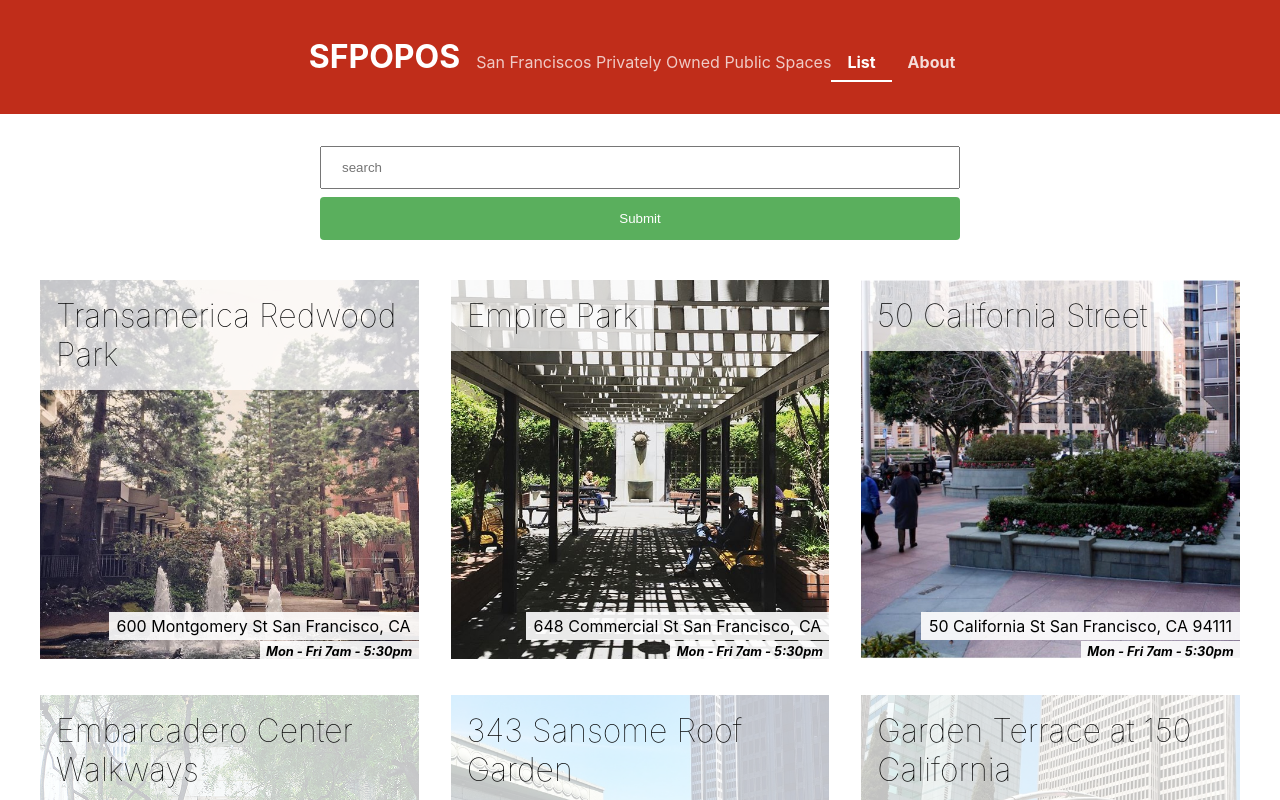
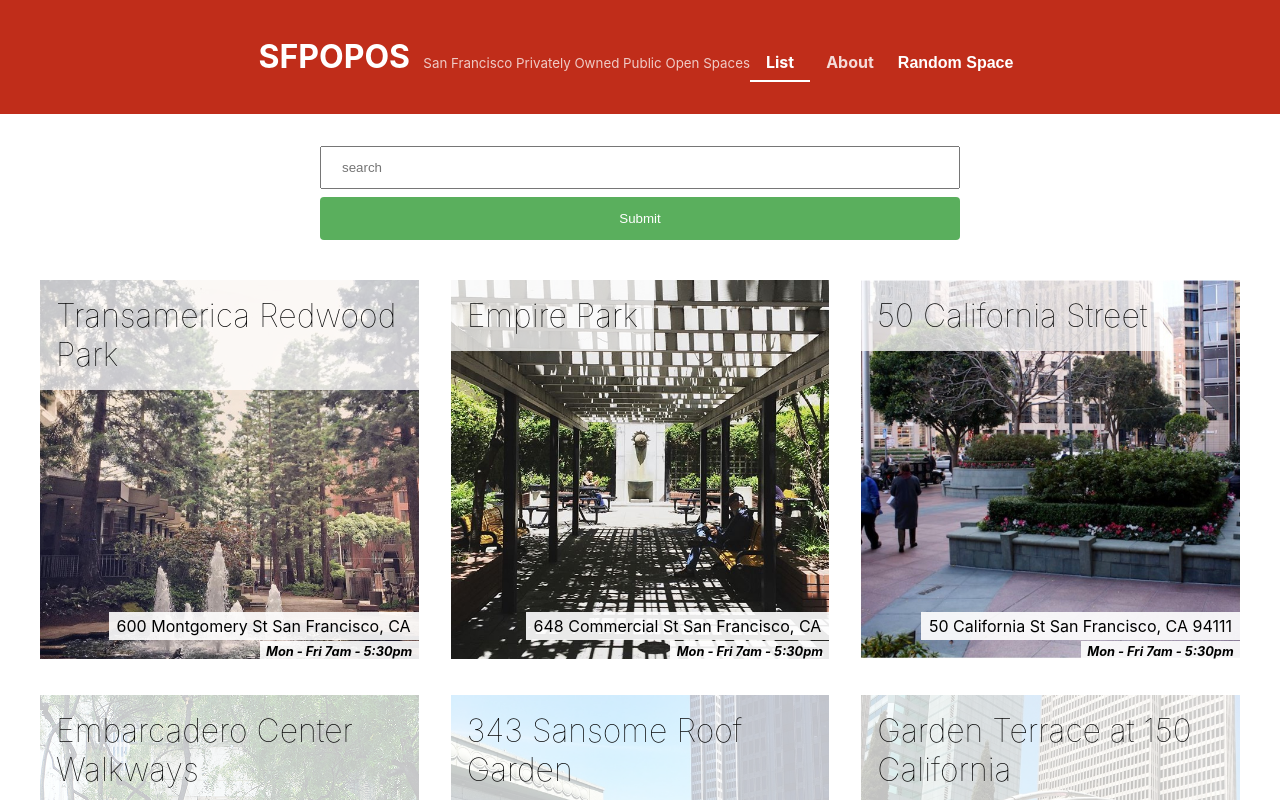
Before and after one commit to alexcrocha/ACS-2330-sfpopos-responsive, a React (Create React App) app: page / in a window 1280 px wide. Shown: the top 800 px of the page. Built offline with nearby package versions, Linux system fonts and the light colour scheme.

Commit message:
Add random space button

```diff
--- /dev/null
+++ b/src/components/RandomSpace/RandomSpace.css
@@ -0,0 +1,10 @@
+.RandomSpace-button {
+  background-color: rgb(192, 45, 26);
+  color: white;
+  font-size: 1em;
+  font-weight: bold;
+  padding: 8px ;
+  margin: 8px 0;
+  border: none;
+  cursor: pointer;
+}
--- /dev/null
+++ b/src/components/RandomSpace/RandomSpace.jsx
@@ -0,0 +1,23 @@
+/* eslint-disable import/no-extraneous-dependencies */
+import React from 'react';
+import { useNavigate } from 'react-router-dom';
+import './RandomSpace.css';
+import data from '../../sfpopos-data.json';
+
+function RandomSpace() {
+  const navigate = useNavigate();
+  return (
+    <button
+      type="button"
+      className="RandomSpace-button"
+      onClick={() => {
+        const id = Math.floor(Math.random() * data.length);
+        navigate(`/details/${id}`);
+      }}
+    >
+      Random Space
+    </button>
+  );
+}
+
+export default RandomSpace;
--- a/src/components/Title/Title.jsx
+++ b/src/components/Title/Title.jsx
@@ -1,13 +1,14 @@
 /* eslint-disable import/no-extraneous-dependencies */
 import React from 'react';
 import { NavLink } from 'react-router-dom';
+import RandomSpace from '../RandomSpace/RandomSpace';
 import './Title.css';
 
 function Title() {
   return (
     <div className="Title">
       <h1>SFPOPOS</h1>
-      <div className="Title-Subtitle">San Franciscos Privately Owned Public Spaces</div>
+      <small className="Title-Subtitle">San Francisco Privately Owned Public Open Spaces</small>
       <div>
         <NavLink
           className={({ isActive }) => (isActive ? 'nav-link-active' : 'nav-link')}
@@ -21,6 +22,7 @@
         >
           About
         </NavLink>
+        <RandomSpace />
       </div>
     </div>
   );
```
